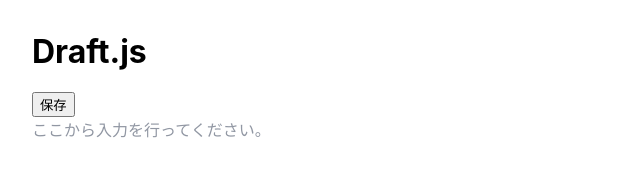
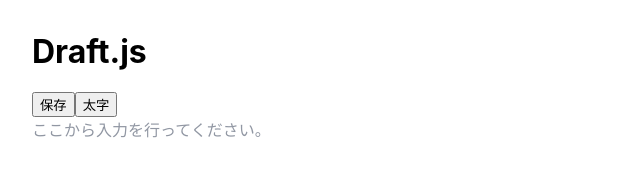
Before and after one commit to vlsk3104/react-ts-draft, a React (Create React App) app: page / in a window 1280 px wide. Shown: the top 182 px of the page, without its empty margins (0-640 px from the left). Built offline with nearby package versions, Linux system fonts and the light colour scheme.

Commit message:
【文字の書式(スタイル)変更】クリックイベントによる変更

```diff
--- a/src/components/MyEditor.tsx
+++ b/src/components/MyEditor.tsx
@@ -1,5 +1,5 @@
 import { useEffect, useState } from 'react';
-import { Editor, EditorState, convertFromRaw, convertToRaw } from 'draft-js';
+import { Editor, EditorState, RichUtils, convertFromRaw, convertToRaw } from 'draft-js';
 import 'draft-js/dist/Draft.css';
 
 function MyEditor() {
@@ -22,10 +22,17 @@
     localStorage.setItem('test', JSON.stringify(raw, null, 2));
   };
 
+  const toggleBold = (event: React.MouseEvent<HTMLElement>) => {
+    event.preventDefault();
+    // 'BOLD', 'ITALIC', 'UNDERLINE', 'CODE'
+    setEditorState(RichUtils.toggleInlineStyle(editorState, 'UNDERLINE'));
+  };
+
   return (
     <div>
       <div>
         <button onClick={saveContent}>保存</button>
+        <button onClick={toggleBold}>太字</button>
       </div>
       <Editor
       editorState={editorState}
```
